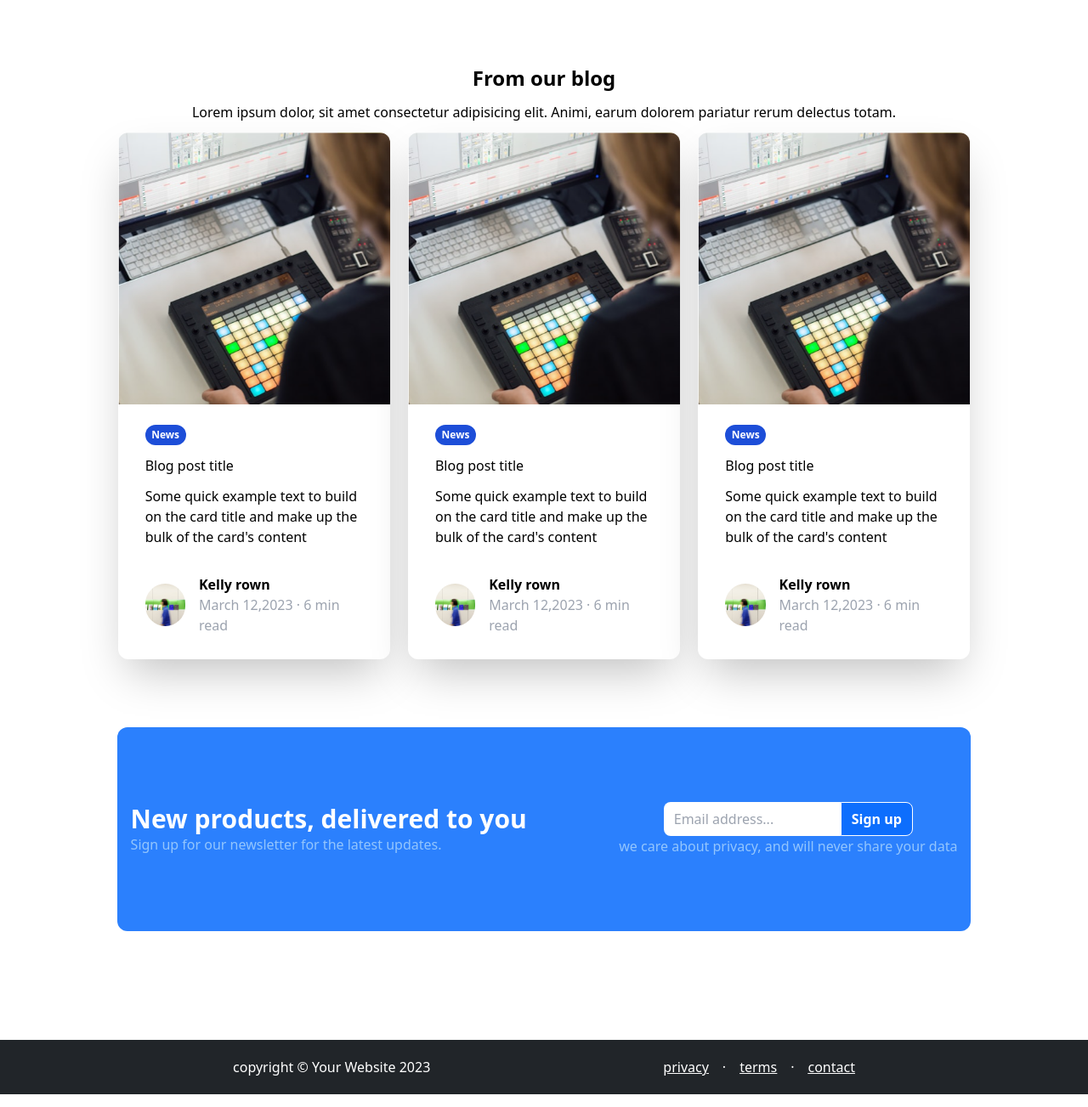
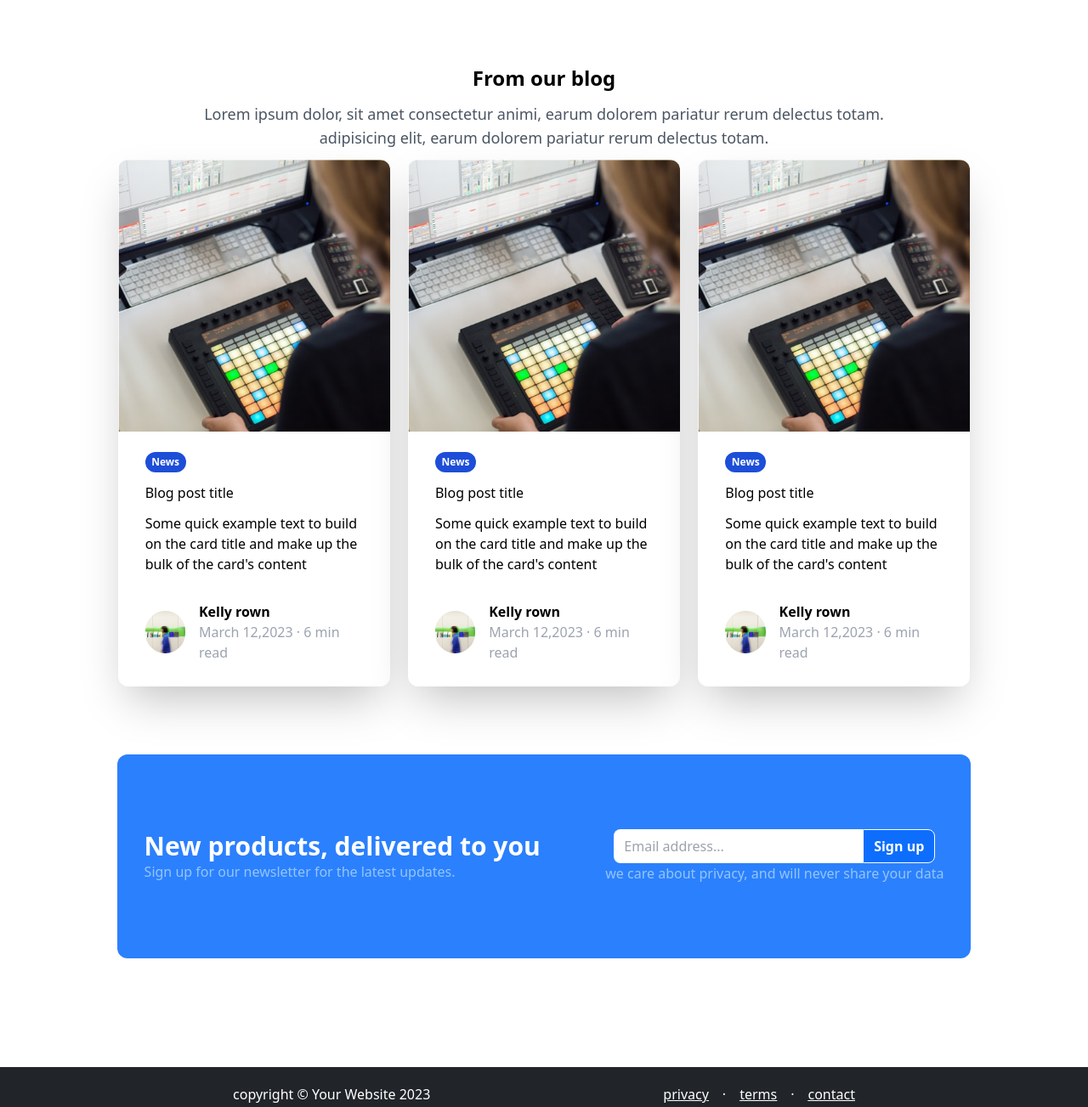
Before and after one commit to kelvin0027/project-tailwind-1, a website: page src/public/index.html in a window 1280 px wide. Shown: the part 1400-2703 px from the top of the page at 85% size. Drawn offline with Linux system fonts and the light colour scheme.

Commit message:
made the text of the 'start bootstrap' heading bigger for larger screen and reduced the width of the contact email section for larger screen

```diff
--- a/src/public/index.html
+++ b/src/public/index.html
@@ -21,7 +21,7 @@
           <li><a class="hover:text-white" href="">Contact</a></li>
           <li><a class="hover:text-white" href="">FAQ</a></li>
           <li>
-            <a class="flex items-center hover:text-white"" href="">
+            <a class="flex items-center hover:text-white" href="">
               Blog
               <p>
                 <svg xmlns="http://www.w3.org/2000/svg" viewBox="0 0 20 20" fill="currentColor" class="size-5">
@@ -76,7 +76,7 @@
           <div class="lg:items-start lg:flex-col lg:mx-auto lg:w-[49vw]">
             <div class="lg:space-y-2">
               <div class="max-w-[85vw] md:max-w-[70vw] lg:max-w-[100%] md:mx-auto mx-auto">
-                <p class="text-4xl font-bold text-white lg:p-0 lg:text-left">A Bootstrap 5 template for modern businesses</p>
+                <p class="text-4xl font-bold text-white lg:p-0 lg:text-5xl lg:text-left">A Bootstrap 5 template for modern businesses</p>
               </div>
               <div class="max-w-[92vw] md:max-w-[85vw] lg:w-full">
                 <p class="text-zinc-600 text-2xl px-6 lg:p-0 lg:text-left">
@@ -179,8 +179,9 @@
       <section class="py-20 space-y-3">
         <div class="flex flex-col space-y-3 items-center justify-center">
           <p class="text-2xl font-bold">From our blog</p>
-          <p class="px-6 w-[90vw] md:w-[70vw]">
-            Lorem ipsum dolor, sit amet consectetur adipisicing elit. Animi, earum dolorem pariatur rerum delectus totam.
+          <p class="px-6 w-[90vw] md:w-[70vw] text-lg  text-gray-600">
+            Lorem ipsum dolor, sit amet consectetur animi, earum dolorem pariatur rerum delectus totam. adipisicing elit, earum dolorem pariatur rerum
+            delectus totam.
           </p>
         </div>
 
@@ -251,7 +252,7 @@
       <!-- section 5 (contact email) -->
       <section>
         <div
-          class="w-[80vw] lg:h-[30vh] lg:w-[78.5vw] bg-[#2B80FD] px-4 py-8 flex flex-col gap-3 rounded-xl mx-auto lg:flex lg:flex-row lg:items-center lg:justify-between"
+          class="w-[80vw] lg:h-[30vh] lg:w-[78.5vw] bg-[#2B80FD] px-8 py-8 flex flex-col gap-3 rounded-xl mx-auto lg:flex lg:flex-row lg:items-center lg:justify-between"
         >
           <div>
             <p class="text-3xl text-white font-extrabold">New products, delivered to you</p>
@@ -259,7 +260,7 @@
           </div>
           <div>
             <form class="flex justify-center" action="">
-              <input placeholder="Email address..." class="rounded-l-lg pl-3 h-10 w-36 md:w-52" type="email" />
+              <input placeholder="Email address..." class="rounded-l-lg pl-3 h-10 w-36 md:w-52 lg:w-[18.3rem]" type="email" />
               <button class="bg-[#0D6EFD] border-white border-[1.5px] h-10 px-3 text-white font-semibold rounded-r-lg">Sign up</button>
             </form>
             <div><p class="text-blue-300">we care about privacy, and will never share your data</p></div>
```
Also changed, not shown: src/css/mainstyles.css.
